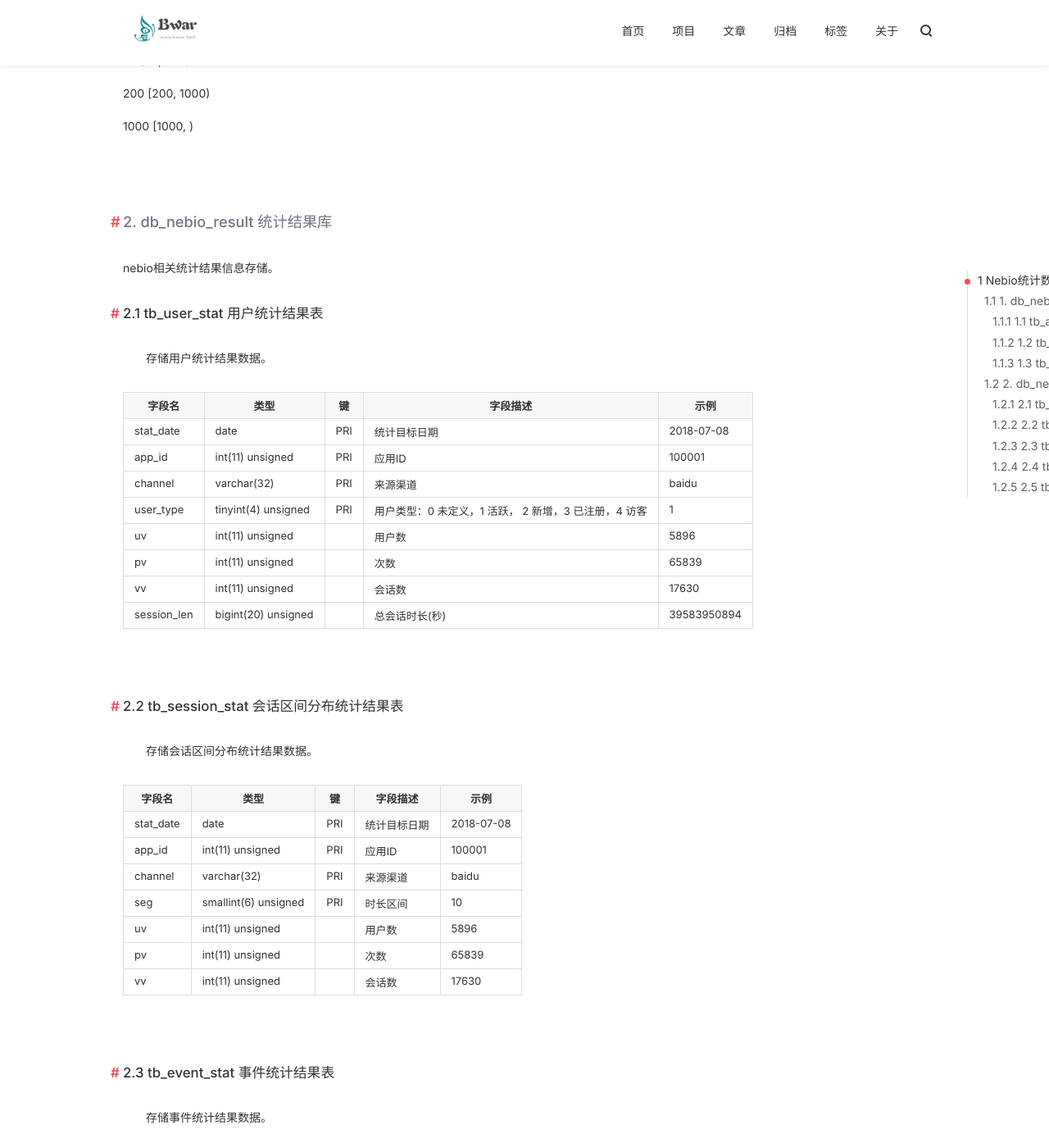
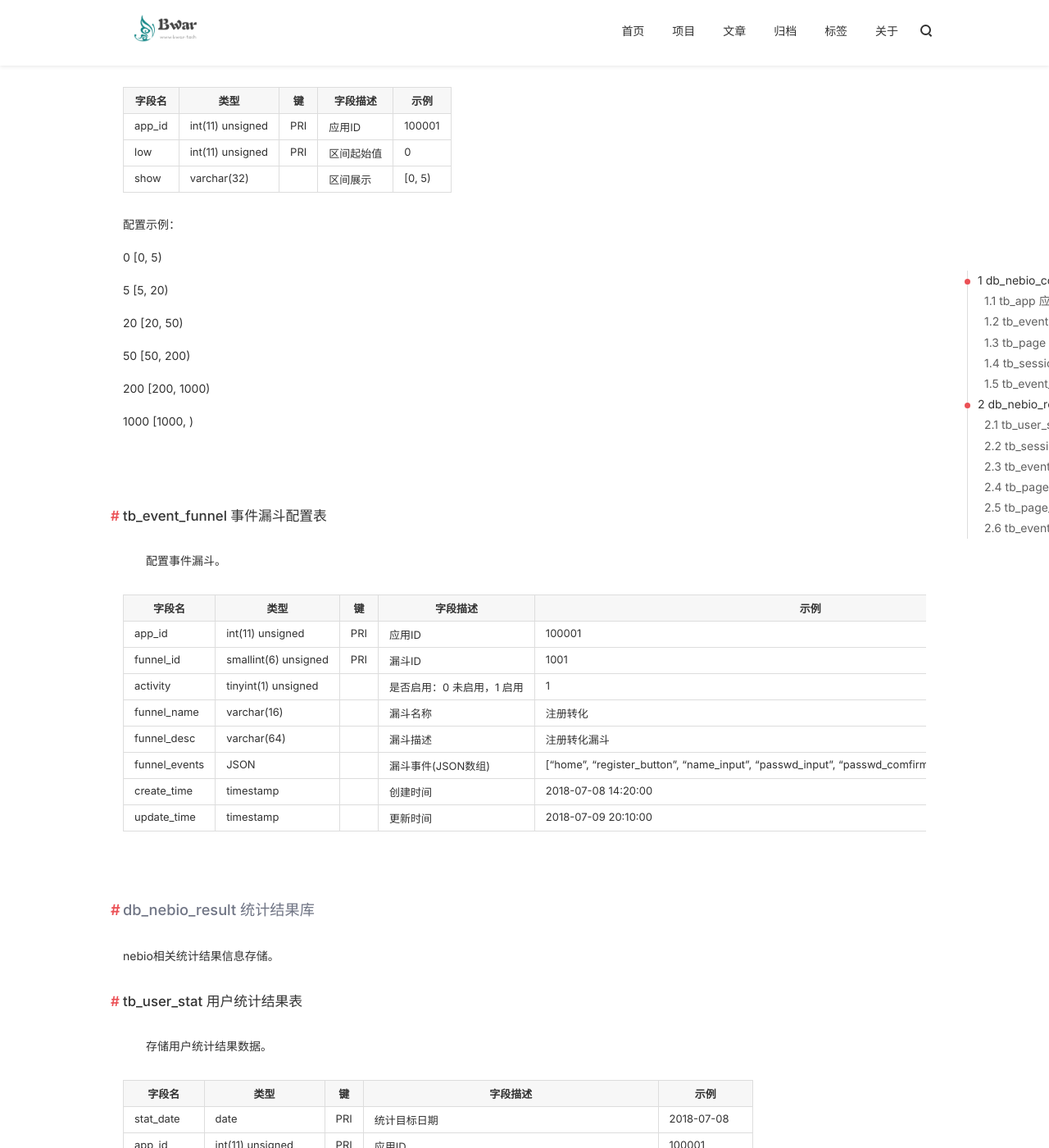
Before and after one commit to Bwar/bwar.github.io, a Jekyll site: the page built from _posts/article/2018-07-08-nebio-table.md, in a window 1280 px wide and 1400 px high, scrolled down 1683 px. Shown: the whole window at 82% size. Built offline with Jekyll 4.4.1, drawn with Linux system fonts in a browser that asks for light colours; nearby versions of some CDN libraries; comment, search, counter and statistics services are not loaded; some of the changed text lies outside the part shown.

Commit message:
add tables

```diff
--- a/_posts/article/2018-07-08-nebio-table.md
+++ b/_posts/article/2018-07-08-nebio-table.md
@@ -9,11 +9,9 @@
 - analyse
 ---
 
-# Nebio统计数据库表结构说明
-
-## 1. db_nebio_conf 配置库
+## db_nebio_conf 配置库
 nebio相关配置信息存储。
-### 1.1 tb_app 应用配置表
+### tb_app 应用配置表
 &emsp;&emsp;配置应用信息。
 
 | 字段名  | 类型  | 键 | 字段描述  | 示例
@@ -26,7 +24,7 @@
 
 <br/>
 
-### 1.2 tb_event 事件配置表
+### tb_event 事件配置表
 &emsp;&emsp;配置事件信息。
 
 | 字段名  | 类型  | 键 | 字段描述  | 示例
@@ -41,7 +39,21 @@
 
 <br/>
 
-### 1.3 tb_session_interval 会话时长区间配置表
+### tb_page 页面名称配置表
+&emsp;&emsp;配置页面信息。
+
+| 字段名  | 类型  | 键 | 字段描述  | 示例
+| ------------ | ------------ | ------------ | ------------ | ------------ |
+| app_id | int(11) unsigned | PRI | 应用ID | 100001 |
+| page | varchar(128) | PRI | 页面路径 | home_page |
+| page_name | varchar(16) | | 页面名称 | 首页 |
+| page_desc | varchar(64) | | 页面描述 | 官网首页 |
+| create_time | timestamp | | 创建时间 | 2018-07-08 14:20:00 |
+| update_time | timestamp | | 更新时间 | 2018-07-09 20:10:00 |
+
+<br/>
+
+### tb_session_interval 会话时长区间配置表
 &emsp;&emsp;按会话时长配置区间间隔信息，用于统计不同区间的会话数量。
 
 | 字段名  | 类型  | 键 | 字段描述  | 示例
@@ -60,9 +72,27 @@
 
 <br/>
 
-## 2. db_nebio_result 统计结果库
+### tb_event_funnel 事件漏斗配置表
+&emsp;&emsp;配置事件漏斗。
+
+| 字段名  | 类型  | 键 | 字段描述  | 示例
+| ------------ | ------------ | ------------ | ------------ | ------------ |
+| app_id | int(11) unsigned | PRI | 应用ID | 100001 |
+| funnel_id | smallint(6) unsigned | PRI | 漏斗ID | 1001 |
+| activity | tinyint(1) unsigned | | 是否启用：0 未启用，1 启用 | 1 |
+| funnel_name | varchar(16) | | 漏斗名称 | 注册转化 |
+| funnel_desc | varchar(64) | | 漏斗描述 | 注册转化漏斗 |
+| funnel_events | JSON | | 漏斗事件(JSON数组) | ["home", "register_button", "name_input", "passwd_input", "passwd_comfirm", "register_success", "login"] |
+| create_time | timestamp | | 创建时间 | 2018-07-08 14:20:00 |
+| update_time | timestamp | | 更新时间 | 2018-07-09 20:10:00 |
+
+
+
+<br/>
+
+## db_nebio_result 统计结果库
 nebio相关统计结果信息存储。
-### 2.1 tb_user_stat 用户统计结果表
+### tb_user_stat 用户统计结果表
 &emsp;&emsp;存储用户统计结果数据。
 
 | 字段名  | 类型  | 键 | 字段描述  | 示例
@@ -79,7 +109,7 @@
 <br/>
 
 
-### 2.2 tb_session_stat 会话区间分布统计结果表
+### tb_session_stat 会话区间分布统计结果表
 &emsp;&emsp;存储会话区间分布统计结果数据。
 
 | 字段名  | 类型  | 键 | 字段描述  | 示例
@@ -94,7 +124,7 @@
 
 <br/>
 
-### 2.3 tb_event_stat 事件统计结果表
+### tb_event_stat 事件统计结果表
 &emsp;&emsp;存储事件统计结果数据。
 
 | 字段名  | 类型  | 键 | 字段描述  | 示例
@@ -112,7 +142,7 @@
 
 <br/>
 
-### 2.4 tb_page_stat 页面统计结果表
+### tb_page_stat 页面统计结果表
 &emsp;&emsp;存储页面统计结果数据。
 
 | 字段名  | 类型  | 键 | 字段描述  | 示例
@@ -132,7 +162,7 @@
 <br/>
 
 
-### 2.5 tb_page_route_stat 页面路径统计结果表
+### tb_page_route_stat 页面路径统计结果表
 &emsp;&emsp;存储页面路径统计结果数据。
 
 | 字段名  | 类型  | 键 | 字段描述  | 示例
@@ -146,3 +176,19 @@
 | pv | int(11) unsigned | | 次数 | 65839 |
 
 <br/>
+
+### tb_event_funnel 事件漏斗统计结果表
+&emsp;&emsp;存储事件漏斗统计结果。
+
+| 字段名  | 类型  | 键 | 字段描述  | 示例
+| ------------ | ------------ | ------------ | ------------ | ------------ |
+| stat_date | date | PRI | 统计目标日期 | 2018-07-08 |
+| app_id | int(11) unsigned | PRI | 应用ID | 100001 |
+| channel | varchar(32) | PRI | 来源渠道 | baidu |
+| funnel_id | smallint(6) unsigned | PRI | 漏斗ID | 1001 |
+| step | tinyint(4) unsigned | PRI | 漏斗节点序号 | 3 |
+| event_id | varchar(64) | PRI | 事件ID | home_page |
+| uv | int(11) unsigned | | 用户数 | 5896 |
+| pv | int(11) unsigned | | 次数 | 65839 |
+
+<br/>
```
